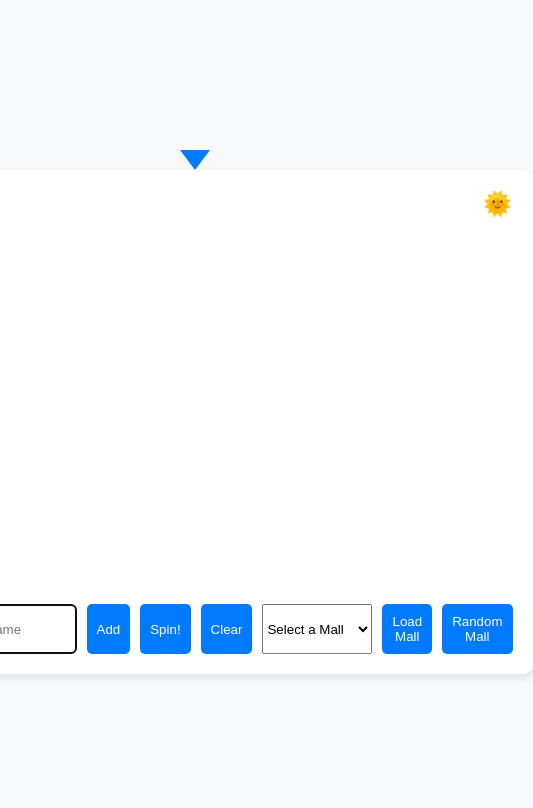
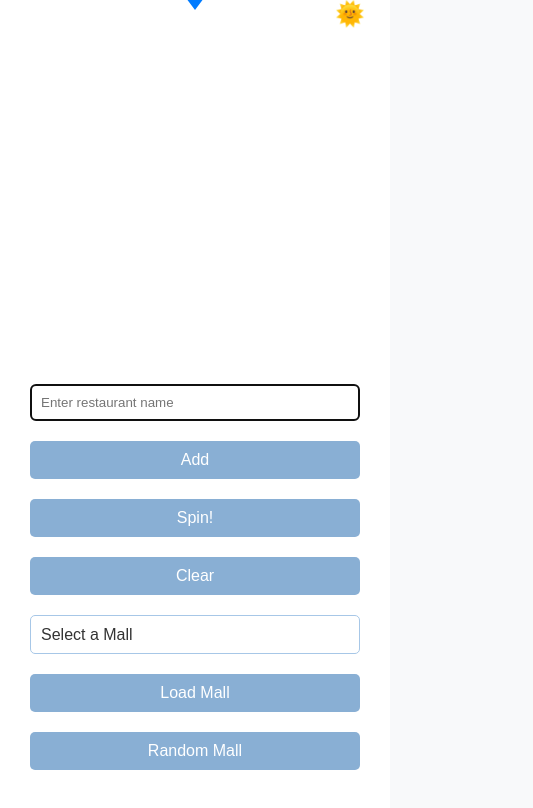
Before and after one commit to shoandeep/SpintheWheel_Shoan, a plain HTML site: page index.html in a window 390 px wide. Shown: the whole page, 533 px wide, since content can reach past the window. Drawn offline with nearby package versions, Linux system fonts and the light colour scheme.

Commit message:
Update style.css

```diff
--- a/style.css
+++ b/style.css
@@ -1,3 +1,7 @@
+body, html {
+    overflow: hidden; /* Add this line */
+}
+
 body {
     font-family: 'Arial', sans-serif;
     background-color: #f8f9fa;
@@ -10,6 +14,7 @@ body {
 }
 
 .app-container {
+    padding-top: 50px;
     text-align: center;
     background-color: white;
     padding: 20px;
@@ -44,17 +49,36 @@ input[type="text"] {
     flex-grow: 1;
 }
 
+/* Buttons with Pastel Blue Color */
 button {
-    background-color: #007bff;
-    color: white;
-    cursor: pointer;
-    border: none;
-    transition: background-color 0.3s;
+    background-color: #89afd4; /* Pastel blue color */
+    color: #ffffff; /* White text color for better contrast */
+    border: none; /* Remove default border */
+    padding: 10px 15px; /* Adjust padding as needed */
+    border-radius: 5px; /* Rounded corners */
+    font-size: 16px; /* Adjust font size as needed */
+    cursor: pointer; /* Cursor changes to pointer to indicate it's clickable */
+    transition: background-color 0.3s; /* Smooth transition for hover effect */
 }
 
 button:hover {
-    background-color: #0056b3;
+    background-color: #95b4e0; /* Slightly darker shade on hover */
 }
+
+/* Dropdown Menu Styling */
+select {
+    background-color: #ffffff; /* White background */
+    color: #333333; /* Dark text color for readability */
+    border: 1px solid #A7C7E7; /* Border color similar to button */
+    padding: 10px; /* Padding inside the dropdown */
+    border-radius: 5px; /* Rounded corners */
+    font-size: 16px; /* Font size */
+    cursor: pointer; /* Cursor pointer */
+    -webkit-appearance: none; /* Removes default styling on WebKit browsers */
+    -moz-appearance: none; /* Removes default styling on Firefox */
+    appearance: none; /* Removes default styling */
+}
+
 
 .indicator {
     width: 0;
@@ -63,14 +87,14 @@ button:hover {
     border-right: 15px solid transparent;
     border-top: 20px solid #007bff;
     position: absolute;
-    top: -20px;
+    top: 10px;
     left: 50%;
     transform: translateX(-50%);
 }
 
 /* Dark Mode Styles */
 body.dark-mode {
-    background-color: #2c3e50;
+    background-color: #18334e;
     color: #ecf0f1;
 }
 
@@ -79,7 +103,7 @@ body.dark-mode {
 }
 
 button.dark-mode {
-    background-color: #2980b9;
+    background-color: #7199c0;
     color: #ecf0f1;
 }
 
@@ -87,6 +111,7 @@ button.dark-mode {
     position: absolute;
     top: 10px;
     right: 10px;
+    z-index: 10;
     background-color: transparent;
     border: none;
     font-size: 24px;
@@ -120,3 +145,81 @@ body.dark-mode .winner-display {
     background-color: #34495e;
     color: #ecf0f1;
 }
+
+/* For Webkit (Chrome, Safari, etc.) */
+::-webkit-scrollbar {
+    width: 5px; /* Adjust the width of the scrollbar */
+}
+
+::-webkit-scrollbar-track {
+    background: transparent; /* Make the track invisible */
+}
+
+::-webkit-scrollbar-thumb {
+    background: rgba(136, 136, 136, 0.3); /* Lighter thumb color with reduced opacity */
+    border-radius: 25px; /* Roundness of the thumb */
+    min-height: 20px; /* Minimum height of the thumb */
+}
+
+::-webkit-scrollbar-thumb:hover {
+    background: rgba(85, 85, 85, 0.3); /* Slightly darker thumb color when hovered */
+}
+
+/* For Firefox */
+* {
+    scrollbar-width: thin; /* 'auto' or 'thin' */
+    scrollbar-color: rgba(136, 136, 136, 0.3) transparent; /* Lighter thumb color and transparent track */
+}
+
+
+/* Media queries for responsiveness on mobile devices */
+@media (max-width: 600px) {
+    .app-container {
+        display: flex;
+        flex-direction: column;
+        align-items: center;
+        justify-content: flex-start; /* This will distribute the available space between the items */
+        height: 100vh; /*This will make the app-container take up the full viewport height*/
+        padding: 20px; /* Add some padding to prevent items from touching the edges of the screen */
+        overflow-y: auto;
+    }
+
+    .wheel-container {
+        width: 100%;
+        max-width: 100%;
+        /* max-height: 100vh; */
+        /* overflow: hidden; */
+    }
+
+    /* Adjust the font size of the text on the wheel */
+    #wheel {
+        font-size: 12px;
+        max-width: 100%;
+    }
+
+    /* Make the input container and its children elements stack vertically */
+    .input-container {
+        flex-direction: column;
+        width: 100%; /* Make the input container take up the full width of the app container */
+        box-sizing: border-box; /* Include padding and border in the element's total width and height */
+        padding: 10px; /* Add some padding to prevent items from touching the edges of the container */
+        /* overflow-y: auto; */
+    }
+
+    .input-container > * {
+        width: 100%; /* Make the children elements take up the full width of the input container */
+        margin-bottom: 10px; /* Add some margin to the bottom of the children elements for spacing */
+    }
+
+    .input-container > *:last-child {
+        margin-bottom: 0; /* Remove the bottom margin from the last child element */
+    }
+
+
+    /* Adjust the size and position of the dark mode toggle button */
+    #darkModeToggle {
+        font-size: 24px;
+        top: 10px;
+        right: 10px;
+    }
+}
```
